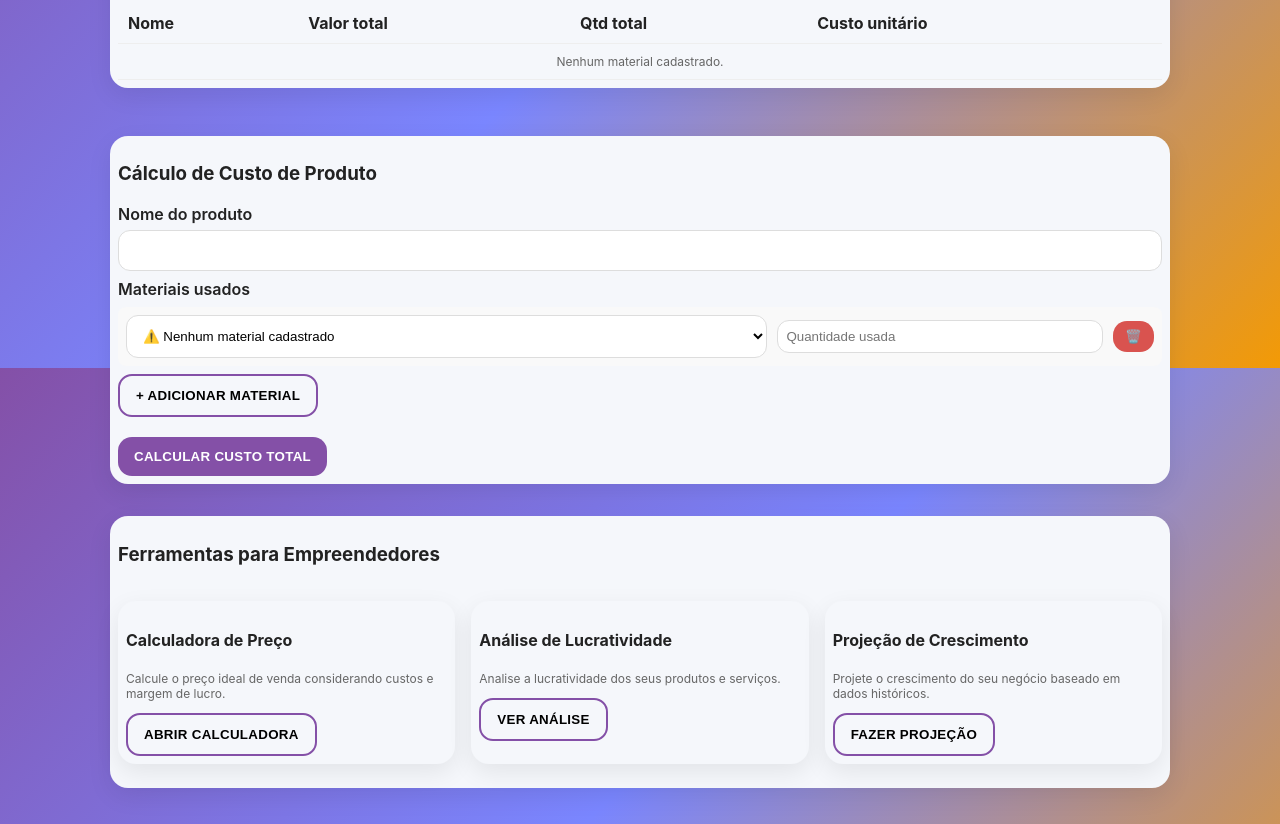
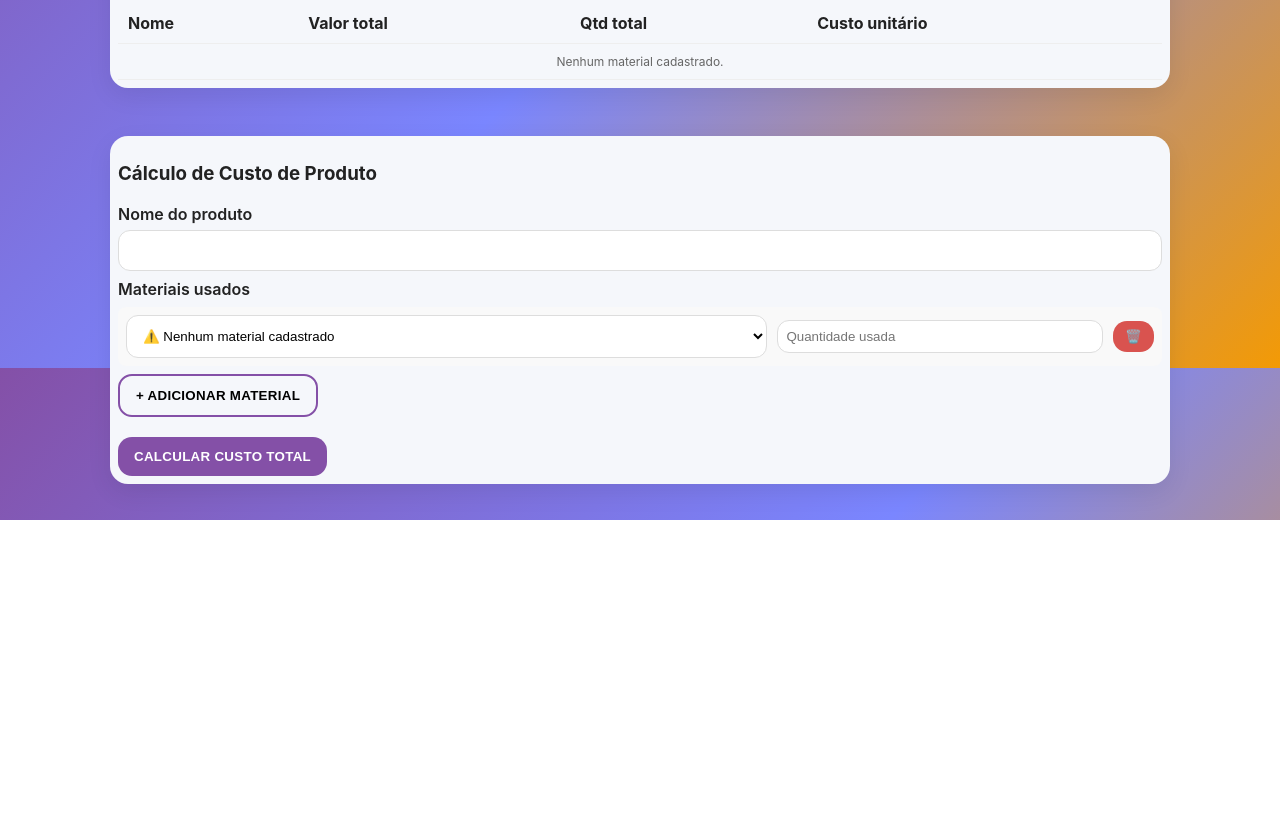
Before and after one commit to Zirtaeb24/AuraCashOfc-main, a website: page public/pages/empreendedor.html in a window 1280 px wide. Shown: the part 432-1256 px from the top of the page. After the commit the page ends 952 px from the top, so only its background shows below. Drawn offline with Linux system fonts and the light colour scheme; no server answers; sample sign-in values are in the browser's storage.

Commit message:
Update empreendedor.html

```diff
--- a/public/pages/empreendedor.html
+++ b/public/pages/empreendedor.html
@@ -97,27 +97,6 @@
                 </div>
             </div>
         </div>
-
-        <div class="card">
-            <h3>Ferramentas para Empreendedores</h3>
-            <div class="grid grid-3">
-                <div class="card">
-                    <h4>Calculadora de Preço</h4>
-                    <p class="small">Calcule o preço ideal de venda considerando custos e margem de lucro.</p>
-                    <button class="btn btn-ghost">Abrir calculadora</button>
-                </div>
-                <div class="card">
-                    <h4>Análise de Lucratividade</h4>
-                    <p class="small">Analise a lucratividade dos seus produtos e serviços.</p>
-                    <button class="btn btn-ghost">Ver análise</button>
-                </div>
-                <div class="card">
-                    <h4>Projeção de Crescimento</h4>
-                    <p class="small">Projete o crescimento do seu negócio baseado em dados históricos.</p>
-                    <button class="btn btn-ghost">Fazer projeção</button>
-                </div>
-            </div>
-        </div>
     </div>
 <script src="../js/app.js"></script>
 <script src="../js/utils.js"></script>
```
